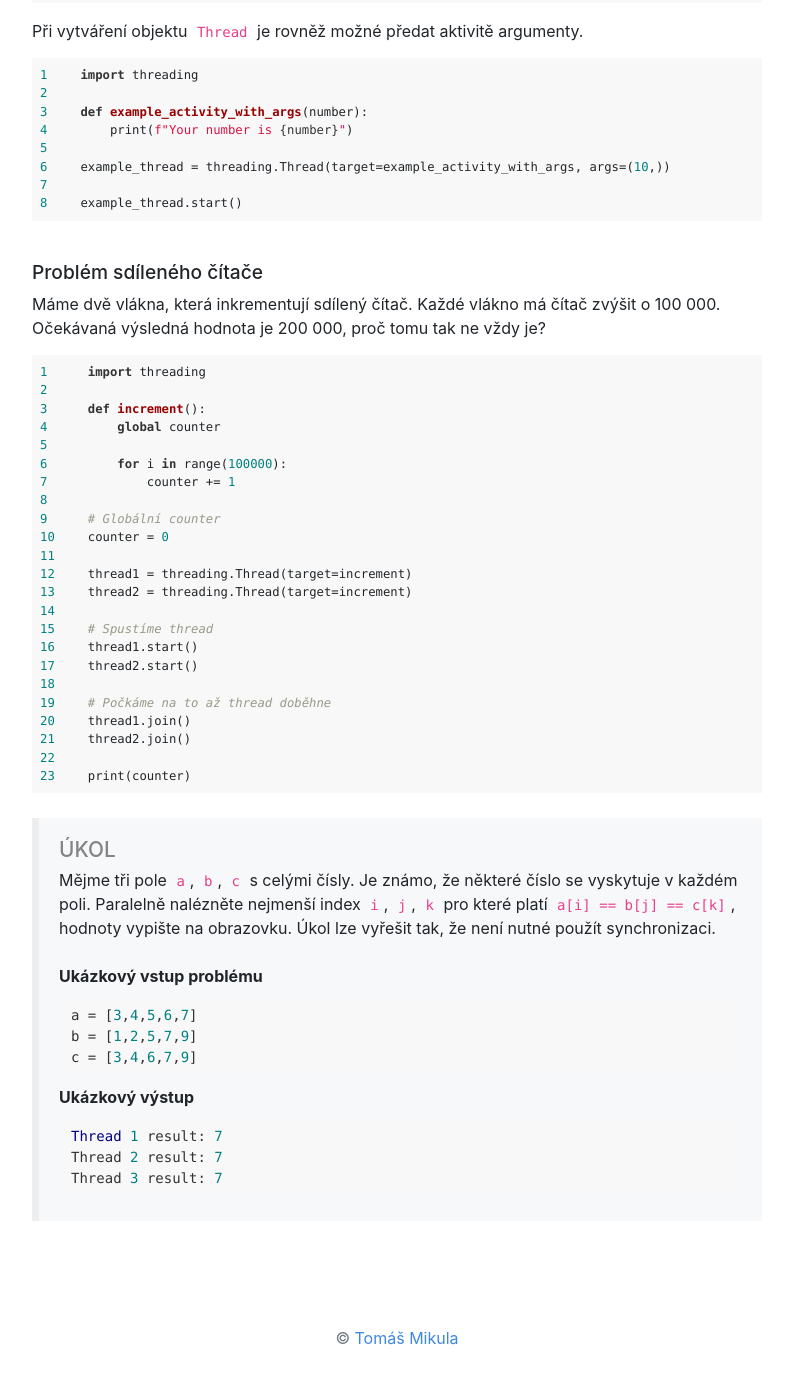
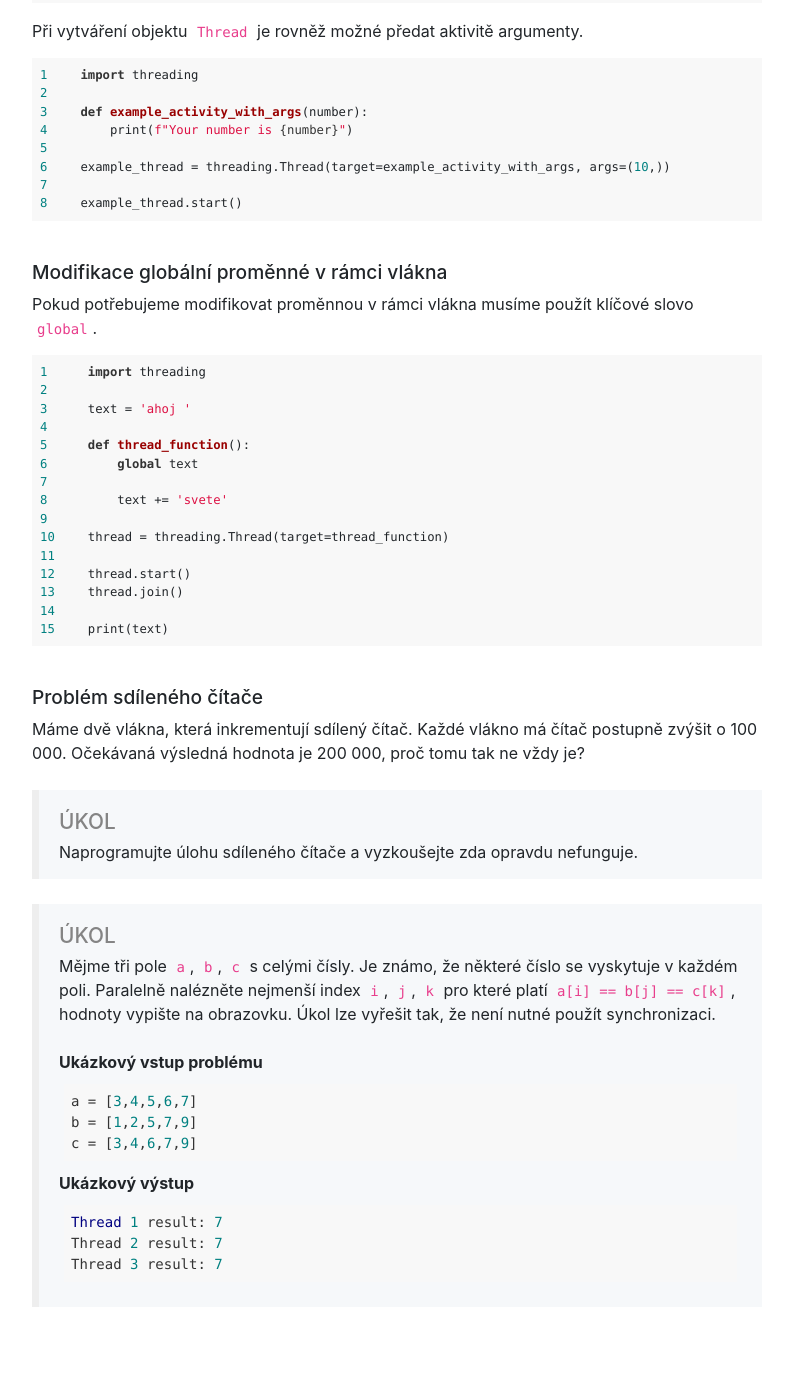
Before and after one commit to mikulatomas/wilima.github.io, a Jekyll site: the page built from teaching/PDS/lecture02.md, in a window 1280 px wide and 1400 px high, scrolled down 693 px. Shown: the top 1384 px of the window, without its empty margins (243-1031 px from the left). Built offline with Jekyll 4.4.1, drawn with Linux system fonts in a browser that asks for light colours; nearby versions of some CDN libraries.

Commit message:
Modify PDS lecture2

```diff
--- a/teaching/PDS/lecture02.md
+++ b/teaching/PDS/lecture02.md
@@ -9,7 +9,7 @@ title: 2. Práce s vlákny
 
 ### Užitečné odkazy
 * [Python `threading` — Thread-based parallelism](https://docs.python.org/3/library/threading.html)
-* [Zdrojové kódy z cvičení formou notebooku](/assets/files/threading_basics.ipynb)
+* [Zdrojové kódy z cvičení formou notebooku](/assets/files/lecture01.ipynb)
 
 ## Objekt `Thread`
 `Thread` třída reprezentuje aktivitu běžící v separátním vlákně. Jsou zde dvě možnosti jak objektu `Thread` specifikovat aktivitu: předání `callable object` do konstruktoru třídy `Thread`, nebo přepsání metody `run()`. Pro jednoduchost budeme používat první možnost.
@@ -39,35 +39,32 @@ example_thread = threading.Thread(target=example_activity_with_args, args=(10,))
 example_thread.start()
 {% endhighlight %}
 
-## Problém sdíleného čítače
-Máme dvě vlákna, která inkrementují sdílený čítač. Každé vlákno má čítač zvýšit o 100 000. Očekávaná výsledná hodnota je 200 000, proč tomu tak ne vždy je?
+## Modifikace globální proměnné v rámci vlákna
+Pokud potřebujeme modifikovat proměnnou v rámci vlákna musíme použít klíčové slovo `global`.
 
 {% highlight python linenos %}
 import threading
 
-def increment():
-    global counter
+text = 'ahoj '
 
-    for i in range(100000):
-        counter += 1
+def thread_function():
+    global text
 
-# Globální counter
-counter = 0
+    text += 'svete'
 
-thread1 = threading.Thread(target=increment)
-thread2 = threading.Thread(target=increment)
+thread = threading.Thread(target=thread_function)
 
-# Spustíme thread
-thread1.start()
-thread2.start()
+thread.start()
+thread.join()
 
-# Počkáme na to až thread doběhne
-thread1.join()
-thread2.join()
-
-print(counter)
+print(text)
 {% endhighlight %}
 
+## Problém sdíleného čítače
+Máme dvě vlákna, která inkrementují sdílený čítač. Každé vlákno má čítač postupně zvýšit o 100 000. Očekávaná výsledná hodnota je 200 000, proč tomu tak ne vždy je?
+
+> # Úkol
+Naprogramujte úlohu sdíleného čítače a vyzkoušejte zda opravdu nefunguje.
 
 > # Úkol
 Mějme tři pole `a`, `b`, `c` s celými čísly. Je známo, že některé číslo se vyskytuje v každém poli. Paralelně nalézněte nejmenší index `i`, `j`, `k` pro které platí `a[i] == b[j] == c[k]`, hodnoty vypište na obrazovku. Úkol lze vyřešit tak, že není nutné použít synchronizaci.
```
Also changed, not shown: 2 other files.
